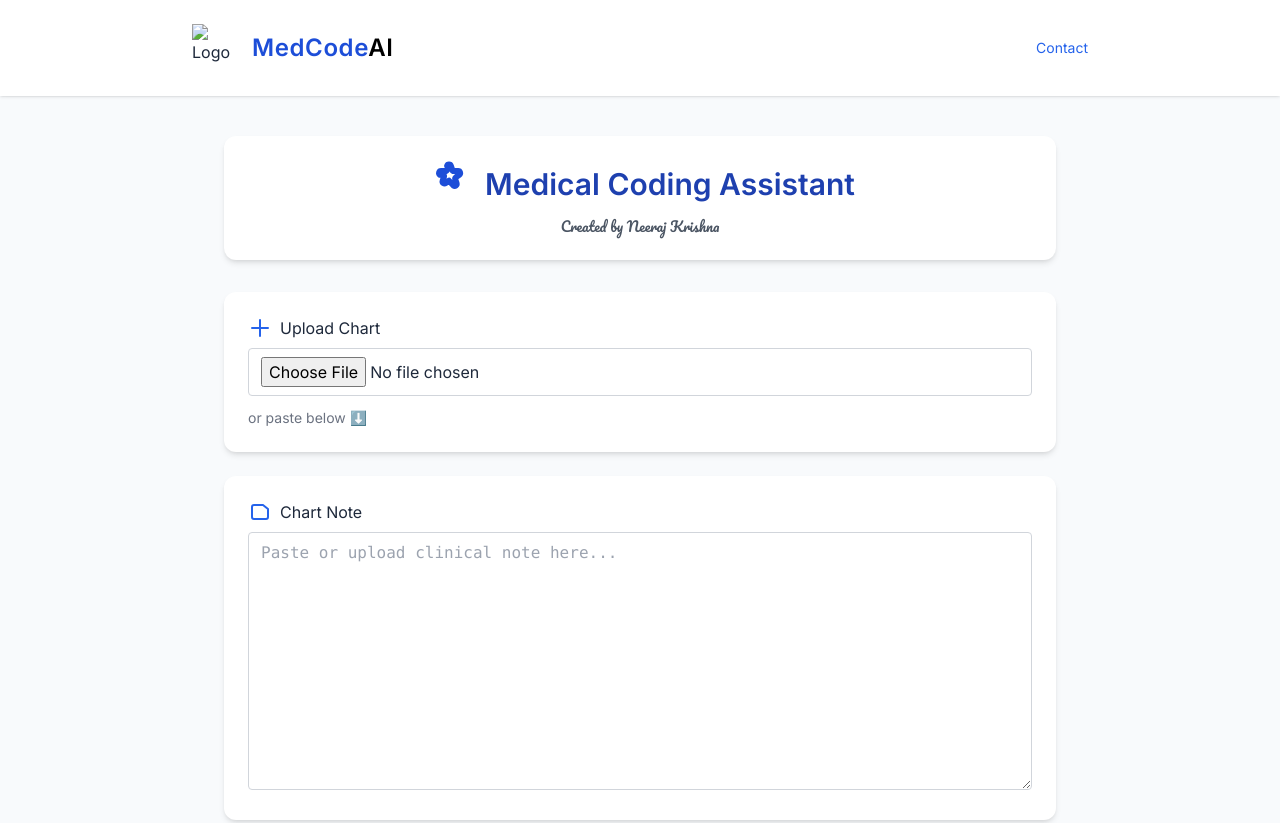
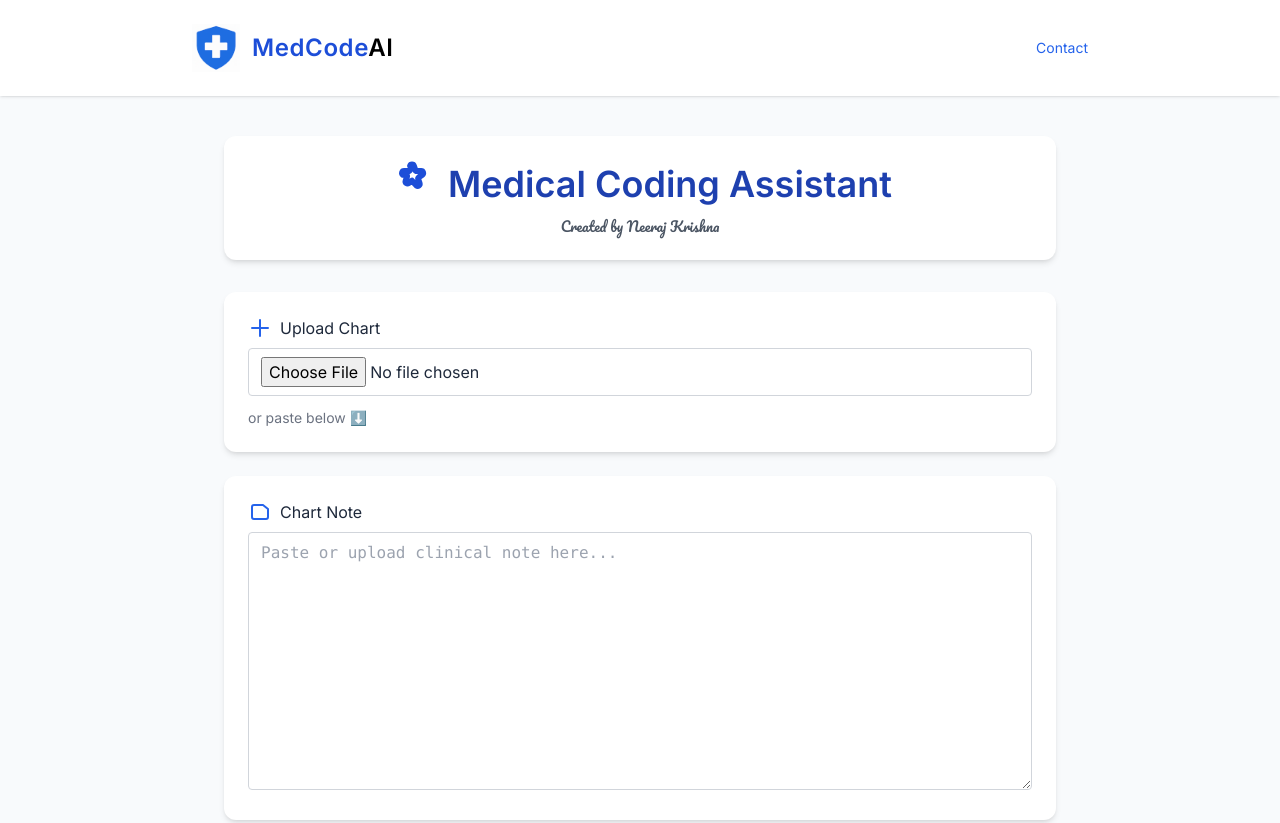
Before and after one commit to gneerajkrishna/agent-assist-app, a website: page public/index.html in a window 1280 px wide. Shown: the top 823 px of the page. Drawn offline with nearby package versions, Linux system fonts and the light colour scheme.

Commit message:
Update index.html

```diff
--- a/public/index.html
+++ b/public/index.html
@@ -22,7 +22,7 @@
   <div class="max-w-4xl mx-auto flex justify-between items-center min-h-[64px]">
     <!-- Logo (icon only) + Extra-bold Brand Text -->
     <div class="flex items-center gap-3">
-      <img src="favicon_white_cross.png" alt="Logo" class="h-12 w-12 object-contain" />
+      <img src="favicon.png" alt="Logo" class="h-12 w-12 object-contain" />
       <span class="text-2xl font-black tracking-wide text-blue-700">MedCode<span class="text-black">AI</span></span>
     </div>
     <a href="mailto:neerajkrishna.g@bain.com" class="text-sm text-blue-600 hover:underline">Contact</a>
@@ -36,7 +36,7 @@
 
     <!-- Header -->
     <header class="bg-white shadow-md rounded-xl mb-8 p-6 text-center">
-      <h1 class="text-3xl font-bold text-blue-800 mb-2 flex justify-center items-center gap-3">
+      <h1 class="text-4xl font-bold text-blue-800 mb-2 flex justify-center items-center gap-3">
         <svg xmlns="http://www.w3.org/2000/svg" class="w-12 h-12 text-blue-700" fill="none" viewBox="0 0 24 24" stroke="currentColor">
           <path stroke-linecap="round" stroke-linejoin="round" stroke-width="3" d="M11.049 2.927c.3-.921 1.603-.921 1.902 0l.634 1.937a1 1 0 00.95.69h2.033c.969 0 1.371 1.24.588 1.81l-1.645 1.195a1 1 0 00-.364 1.118l.634 1.937c.3.921-.755 1.688-1.54 1.118L12 10.347l-1.645 1.195c-.784.57-1.838-.197-1.54-1.118l.634-1.937a1 1 0 00-.364-1.118L7.44 7.364c-.783-.57-.38-1.81.588-1.81h2.033a1 1 0 00.95-.69l.634-1.937z"/>
         </svg>
```
